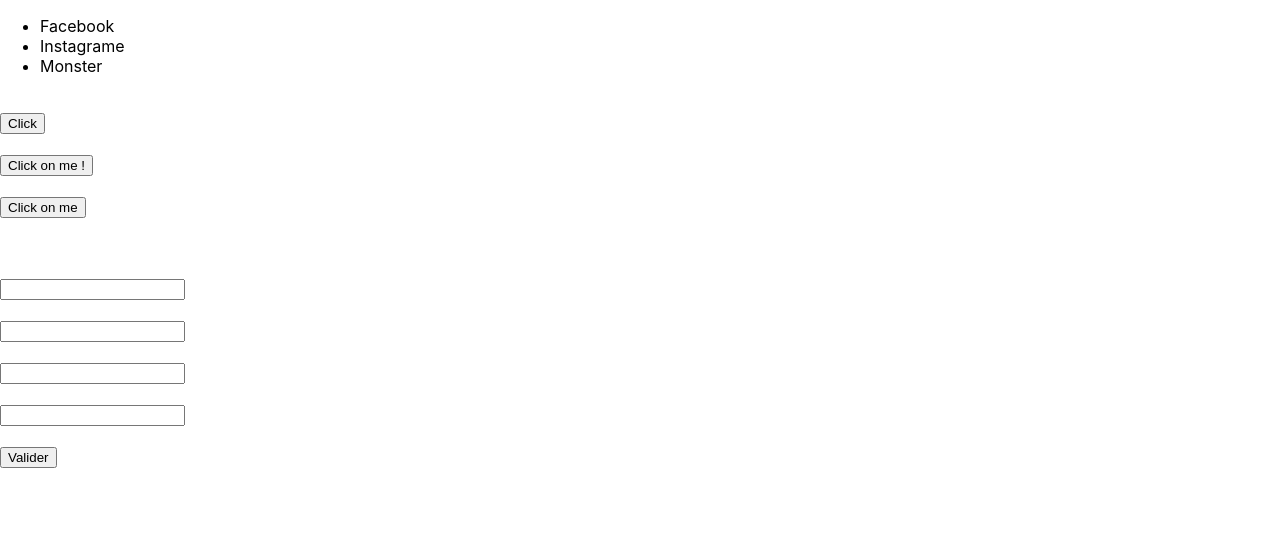
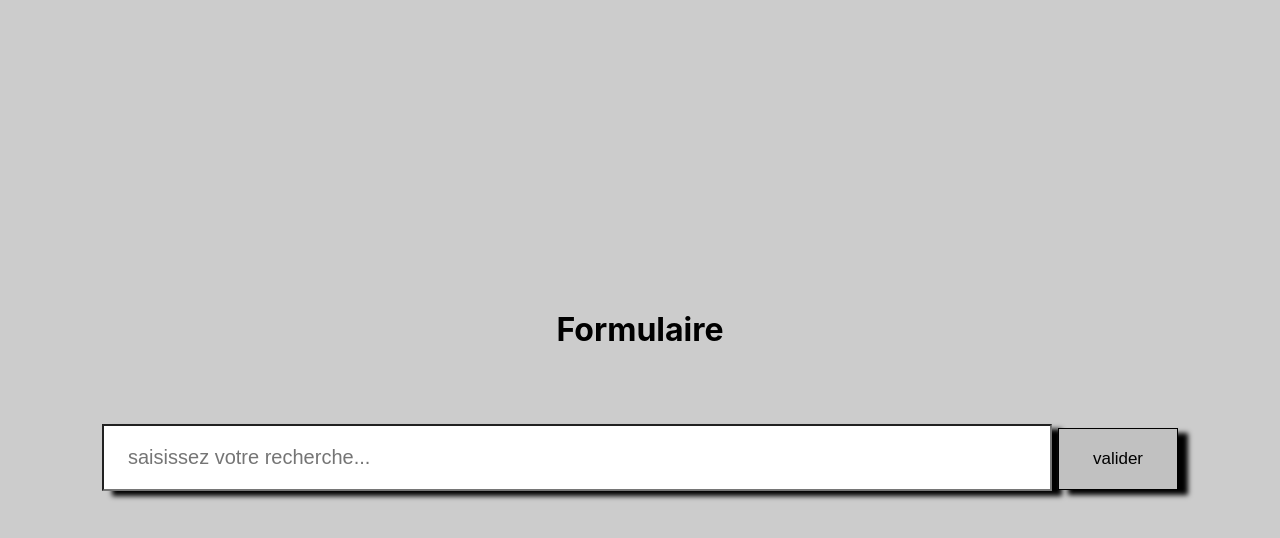
Before and after one commit to thanosremi/reactcours, a React (Create React App) app in the folder mon-app/: page / in a window 1280 px wide. Shown: the top 538 px of the page. Built offline with nearby package versions, Linux system fonts and the light colour scheme.

Commit message:
add folder form with his component

```diff
--- a/mon-app/src/App.js
+++ b/mon-app/src/App.js
@@ -1,30 +1,15 @@
 import logo from './logo.svg';
 import React from 'react';
 import './App.css';
-import {List} from './components/list.js';
-import {Bouton} from './components/bouton.js';
-import {Bouton2} from './components/bouton2.js';
-import {Bouton3} from './components/bouton3.js';
-import {Form} from './components/formulaire.js';
+import { FormWrapper } from './components/forms';
 
 function App() {
-  const laListe = <List/>;
-  const leBouton = <Bouton/>;
-  const leBouton2 = <Bouton2 value="Click on me !"/>;
-  const leBouton3 = <Bouton3/>;
-  const laForme = <Form/>;
+
 
   return (
-    <div>
-      { laListe }
-      <br/>
-      { leBouton }
-      <br/>
-      { leBouton2 }
-      <br/>
-      { leBouton3 }
-      <br/><br/><br/>
-      { laForme }
+    <div className="container">
+      <h1>Formulaire</h1>
+      <FormWrapper />
     </div>
   );
 }
--- /dev/null
+++ b/mon-app/src/components/forms/button.js
@@ -0,0 +1,12 @@
+import React from 'react';
+
+export class Button extends React.Component {
+    constructor(props){
+        super(props)
+    }
+
+    render(){
+    const { value, className, isDisabled } = this.props;
+    return <input type="submit" className={className} disabled={isDisabled} value={value} />
+    }
+}
--- /dev/null
+++ b/mon-app/src/components/forms/form.js
@@ -0,0 +1,26 @@
+import React from 'react';
+import {Input} from './input'
+import {Button} from './button'
+export class FormWrapper extends React.Component {
+
+    constructor(props){
+        super(props)
+        this.state = {
+            isDisabled: true
+        }
+    }
+
+    inputReceivedData(e){
+        console.log('toto')
+        console.log(e)
+    }
+
+    render(){
+        const {isDisabled} = this.state
+        return (
+        <form>
+            <Input type="text" name="rechercher" placeholder="saisissez votre recherche..." className="recherche" onChange={(e) => this.inputReceivedData(e)}/>
+            <Button value="valider" className="button" isDisabled={isDisabled} />
+        </form>)
+    }
+}
--- /dev/null
+++ b/mon-app/src/components/forms/index.css
@@ -0,0 +1,61 @@
+* {
+    margin: 0;
+    padding:0;
+    box-sizing: border-box;
+}
+
+body {
+    display: flex;
+    flex-direction: column;
+    justify-content: center;
+    align-items: center;
+    height: 100vh;
+    background-color: #ccc;
+}
+
+.recherche {
+    padding: 20px 24px;
+    width: 950px;
+    font-size: 20px;
+    font-family: Arial, Helvetica, sans-serif;
+    box-shadow: 10px 5px 5px black;
+}
+
+.container {
+    text-align: center;
+    margin: 0 auto;
+}
+
+.container h1 {
+    margin-bottom: 75px;
+}
+
+.container .button {
+    width: 120px;
+    padding: 20px 24px;
+    color: #ccc;
+    background: orange;
+    cursor: pointer;
+    border:none;
+    font-size: 17px;
+    font-family: Arial, Helvetica, sans-serif;
+    margin-left: 6px;
+    box-shadow: 10px 5px 5px black;
+}
+
+.container .button:hover:enabled {
+    transition: all ease-in 0.5s;
+    background: green;
+    color: white;
+    width: 150px;
+}
+
+.container .button:disabled {
+    background: #c1C1C1;
+    color:black;
+    border: 1px solid black;
+}
+
+.container .button {
+    color:red;
+}
--- /dev/null
+++ b/mon-app/src/components/forms/index.js
@@ -0,0 +1,5 @@
+import './index.css'
+import { FormWrapper } from './form'
+
+
+export { FormWrapper }
--- /dev/null
+++ b/mon-app/src/components/forms/input.js
@@ -0,0 +1,12 @@
+import React from 'react';
+
+export class Input extends React.Component {
+    constructor(props){
+        super(props)
+    }
+
+    render(){
+        const {type, name, placeholder, className} = this.props;
+        return <input type={type} name={name} className={className} placeholder={placeholder} onChange={(e) => this.props.onChange(e)}/>
+    }
+}
--- a/mon-app/src/components/formulaire.js
+++ b/mon-app/src/components/formulaire.js
@@ -1,6 +1,7 @@
+
 import React from 'react';
 
-export class Form extends React.Component{
+export class Forms extends React.Component{
     constructor(props){
         super(props)
         this.state = {
@@ -8,26 +9,22 @@
         }
     }
 
-    recupValeur(){
-        const value = ""
-        this.setState({
-            value: this.props.value
-        })
+    recupValeur(event){
+        console.log(event.target.value)
     }
+
 
     render(){
         return(
         <div>
-            <input type="text" onChange={() => this.recupValeur()}/>
-            <br/><br/>
-            <input type="text" onChange={() => this.recupValeur()}/>
-            <br/><br/>
-            <input type="text" onChange={() => this.recupValeur()}/>
-            <br/><br/>
-            <input type="text" onChange={() => this.recupValeur()}/>
+            <input type="text" onChange={(event) => this.recupValeur(event)}/>
             <br/><br/>
             <button type="submit">Valider</button>
         </div>
         );
     }
 }
+
+const j = {
+
+}
```
